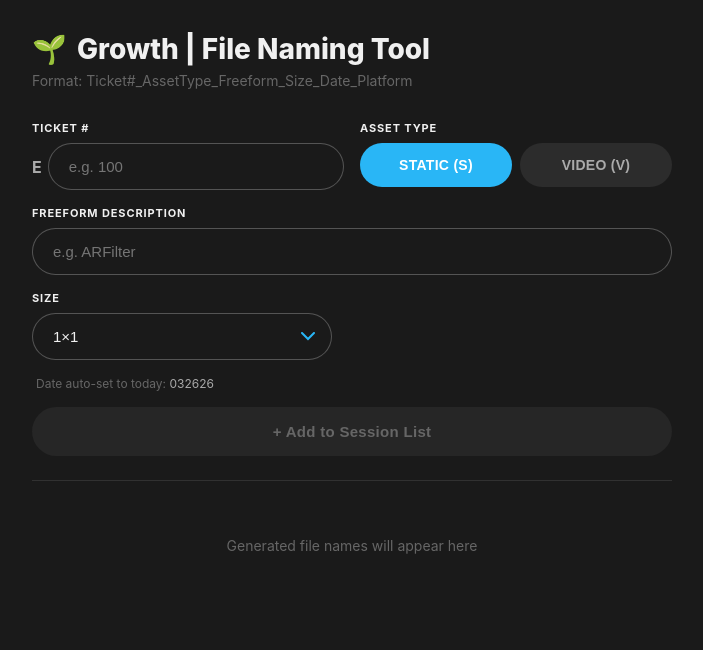
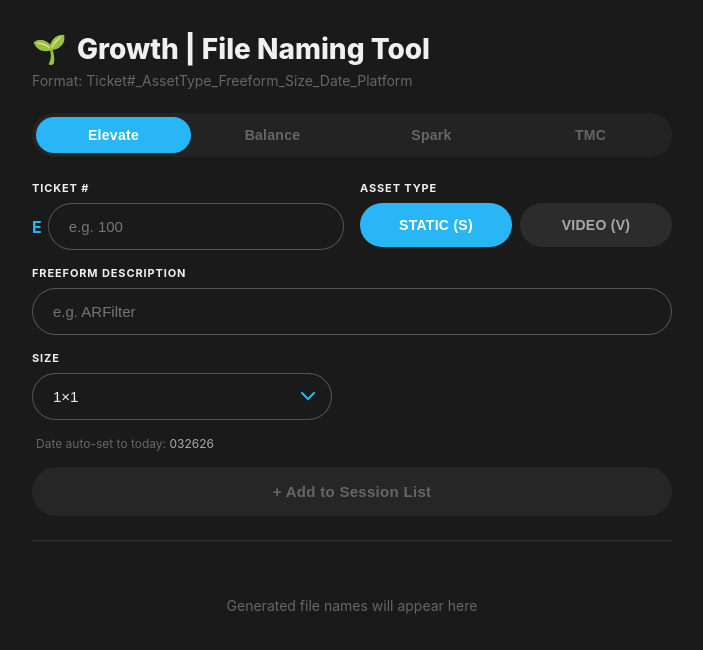
Before and after one commit to bri-tarantino/ad-naming-tool, a React (Vite) app: page / in a window 1280 px wide. Shown: the top 650 px of the page, without its empty margins (288-991 px from the left). Built offline with nearby package versions, Linux system fonts and the light colour scheme.

Commit message:
add app tabs with separate sheet logging

```diff
--- a/src/FileNamingTool.jsx
+++ b/src/FileNamingTool.jsx
@@ -1,4 +1,11 @@
 import { useState } from "react";
+
+const APPS = [
+  { label: "Elevate", prefix: "E", sheet: "Elevate" },
+  { label: "Balance", prefix: "B", sheet: "Balance" },
+  { label: "Spark", prefix: "S", sheet: "Spark" },
+  { label: "TMC", prefix: "T", sheet: "TMC" },
+];
 
 const PLATFORMS = [
   { label: "Meta", value: "NA" },
@@ -15,9 +22,7 @@ const VIDEO_PLATFORM_VARIANTS = {
     { size: "9x16", plat: "NA", label: "9x16 — Meta" },
     { size: "9x16", plat: "AL", label: "9x16 — AppLovin" },
   ],
-  TT: [
-    { size: "9x16", plat: "TT", label: "9x16 — TikTok" },
-  ],
+  TT: [{ size: "9x16", plat: "TT", label: "9x16 — TikTok" }],
   YT: [
     { size: "9x16", plat: "YT", label: "9x16 — YouTube" },
     { size: "4x5", plat: "YT", label: "4x5 — YouTube" },
@@ -35,7 +40,7 @@ const SESSION_ROW = "#2a2a2a";
 const DANGER = "#e53e3e";
 
 const SHEET_URL =
-  "https://script.google.com/macros/s/AKfycbzPxqZxirUK8lPKRawlGS5N0SlSdR-33g0kbAtfY6ptDEGUUwK9VvVhWcdX_XuNA8Io/exec";
+  "https://script.google.com/macros/s/AKfycbzT_2s3YQaEVySi4KGMsUmp0n9OrUEcD0YEOpt59nbyVrKTfypISmI4aZG1yTgD8wJn/exec";
 
 const SHEET_VIEW_URL =
   "https://docs.google.com/spreadsheets/d/1eHnNANtCIoLm160NJXH5_Niy3xe3hcDVOsbgvXtzj1I/edit";
@@ -49,6 +54,7 @@ function getTodayMMDDYY() {
 }
 
 export default function FileNamingTool() {
+  const [activeApp, setActiveApp] = useState(0);
   const [ticketNum, setTicketNum] = useState("");
   const [assetType, setAssetType] = useState("S");
   const [freeform, setFreeform] = useState("");
@@ -57,15 +63,25 @@ export default function FileNamingTool() {
   const [videoPlatform, setVideoPlatform] = useState("NA");
   const [copied, setCopied] = useState(null);
   const [copiedAll, setCopiedAll] = useState(false);
-  const [sessionList, setSessionList] = useState([]);
+  const [sessionLists, setSessionLists] = useState({
+    Elevate: [],
+    Balance: [],
+    Spark: [],
+    TMC: [],
+  });
   const [sheetStatus, setSheetStatus] = useState(null);
+
+  const app = APPS[activeApp];
+  const sessionList = sessionLists[app.sheet];
 
   const sanitize = (t) =>
     t.replace(/[\s\-]+/g, "_").replace(/[^a-zA-Z0-9_]/g, "");
 
   const buildName = (size, plat) => {
     const parts = [
-      ticketNum ? `E${ticketNum.replace(/^E/i, "")}` : "",
+      ticketNum
+        ? `${app.prefix}${ticketNum.replace(/^[A-Za-z]/i, "")}`
+        : "",
       assetType === "S" ? "S" : "V",
       sanitize(freeform),
       size,
@@ -101,12 +117,14 @@ export default function FileNamingTool() {
 
   const sendToSheet = async (entries) => {
     try {
-      const ticket = `E${ticketNum.replace(/^E/i, "")}`;
+      const ticket = `${app.prefix}${ticketNum.replace(/^[A-Za-z]/i, "")}`;
       const type = assetType === "S" ? "Static" : "Video";
       const desc = sanitize(freeform);
       const date = getTodayMMDDYY();
 
-      const rows = entries.map((e) => ({
+      const payload = {
+        sheetName: app.sheet,
+        entries: entries.map((e) => ({
           fileName: e.name,
           ticket: ticket,
           assetType: type,
@@ -114,13 +132,14 @@ export default function FileNamingTool() {
           size: e.size,
           date: date,
           platform: e.plat,
-      }));
+        })),
+      };
 
       await fetch(SHEET_URL, {
         method: "POST",
         mode: "no-cors",
         headers: { "Content-Type": "application/json" },
-        body: JSON.stringify(rows),
+        body: JSON.stringify(payload),
       });
 
       setSheetStatus("success");
@@ -138,7 +157,10 @@ export default function FileNamingTool() {
       id: Date.now() + Math.random(),
     }));
     sendToSheet(currentEntries);
-    setSessionList((prev) => [...currentEntries, ...prev]);
+    setSessionLists((prev) => ({
+      ...prev,
+      [app.sheet]: [...currentEntries, ...prev[app.sheet]],
+    }));
     setFreeform("");
     setAssetType("S");
     setFileSize("1x1");
@@ -147,8 +169,13 @@ export default function FileNamingTool() {
   };
 
   const remove = (id) =>
-    setSessionList((prev) => prev.filter((i) => i.id !== id));
-  const clearAll = () => setSessionList([]);
+    setSessionLists((prev) => ({
+      ...prev,
+      [app.sheet]: prev[app.sheet].filter((i) => i.id !== id),
+    }));
+
+  const clearAll = () =>
+    setSessionLists((prev) => ({ ...prev, [app.sheet]: [] }));
 
   const copy = (text, key) => {
     navigator.clipboard.writeText(text);
@@ -233,7 +260,7 @@ export default function FileNamingTool() {
     >
       <div style={{ maxWidth: 640, margin: "0 auto" }}>
         {/* Header */}
-        <div style={{ marginBottom: 32 }}>
+        <div style={{ marginBottom: 24 }}>
           <h1
             style={{
               fontSize: 28,
@@ -251,6 +278,49 @@ export default function FileNamingTool() {
           </p>
         </div>
 
+        {/* App Tabs */}
+        <div
+          style={{
+            display: "flex",
+            gap: 4,
+            marginBottom: 24,
+            background: "rgba(255,255,255,0.04)",
+            borderRadius: 50,
+            padding: 4,
+          }}
+        >
+          {APPS.map((a, i) => (
+            <button
+              key={a.label}
+              onClick={() => {
+                setActiveApp(i);
+                setTicketNum("");
+                setFreeform("");
+                setAssetType("S");
+                setFileSize("1x1");
+                setPlatform("NA");
+                setVideoPlatform("NA");
+              }}
+              style={{
+                flex: 1,
+                padding: "10px 0",
+                fontSize: 14,
+                fontWeight: 700,
+                border: "none",
+                borderRadius: 50,
+                cursor: "pointer",
+                background:
+                  activeApp === i ? ACCENT : "transparent",
+                color: activeApp === i ? "#fff" : TEXT_DIM,
+                transition: "all 0.15s",
+                letterSpacing: "0.02em",
+              }}
+            >
+              {a.label}
+            </button>
+          ))}
+        </div>
+
         {/* Form */}
         <div style={{ marginBottom: 24 }}>
           <div
@@ -265,9 +335,9 @@ export default function FileNamingTool() {
               <label style={label}>Ticket #</label>
               <div style={{ display: "flex", alignItems: "center", gap: 6 }}>
                 <span
-                  style={{ fontSize: 16, fontWeight: 700, color: TEXT_MID }}
+                  style={{ fontSize: 16, fontWeight: 700, color: ACCENT }}
                 >
-                  E
+                  {app.prefix}
                 </span>
                 <input
                   type="text"
@@ -385,15 +455,18 @@ export default function FileNamingTool() {
                       padding: "12px 8px",
                       fontSize: 13,
                       fontWeight: 700,
-                      border: videoPlatform === vp.value
+                      border:
+                        videoPlatform === vp.value
                           ? `2px solid ${ACCENT}`
                           : "2px solid rgba(255,255,255,0.1)",
                       borderRadius: 16,
                       cursor: "pointer",
-                      background: videoPlatform === vp.value
+                      background:
+                        videoPlatform === vp.value
                           ? "rgba(41,182,246,0.1)"
                           : "rgba(255,255,255,0.04)",
-                      color: videoPlatform === vp.value ? ACCENT : TEXT_MID,
+                      color:
+                        videoPlatform === vp.value ? ACCENT : TEXT_MID,
                       transition: "all 0.15s",
                       textAlign: "center",
                     }}
@@ -415,7 +488,6 @@ export default function FileNamingTool() {
             </div>
           )}
 
-          {/* Today's date indicator */}
           <div
             style={{
               fontSize: 12,
@@ -510,7 +582,7 @@ export default function FileNamingTool() {
               }}
             >
               {sheetStatus === "success"
-                ? "✓ Logged to Google Sheet"
+                ? `✓ Logged to ${app.label} sheet`
                 : "⚠ Could not reach Google Sheet"}
             </div>
           )}
@@ -537,7 +609,7 @@ export default function FileNamingTool() {
               }}
             >
               <h2 style={{ fontSize: 18, fontWeight: 700, margin: 0 }}>
-                Session List ({sessionList.length} file
+                {app.label} — Session List ({sessionList.length} file
                 {sessionList.length !== 1 ? "s" : ""})
               </h2>
               <div style={{ display: "flex", gap: 8, flexWrap: "wrap" }}>
@@ -575,7 +647,9 @@ export default function FileNamingTool() {
               </div>
             </div>
 
-            <div style={{ display: "flex", flexDirection: "column", gap: 8 }}>
+            <div
+              style={{ display: "flex", flexDirection: "column", gap: 8 }}
+            >
               {sessionList.map((item) => (
                 <div
                   key={item.id}
```
Lines whose indentation alone changed are shown as unchanged.
